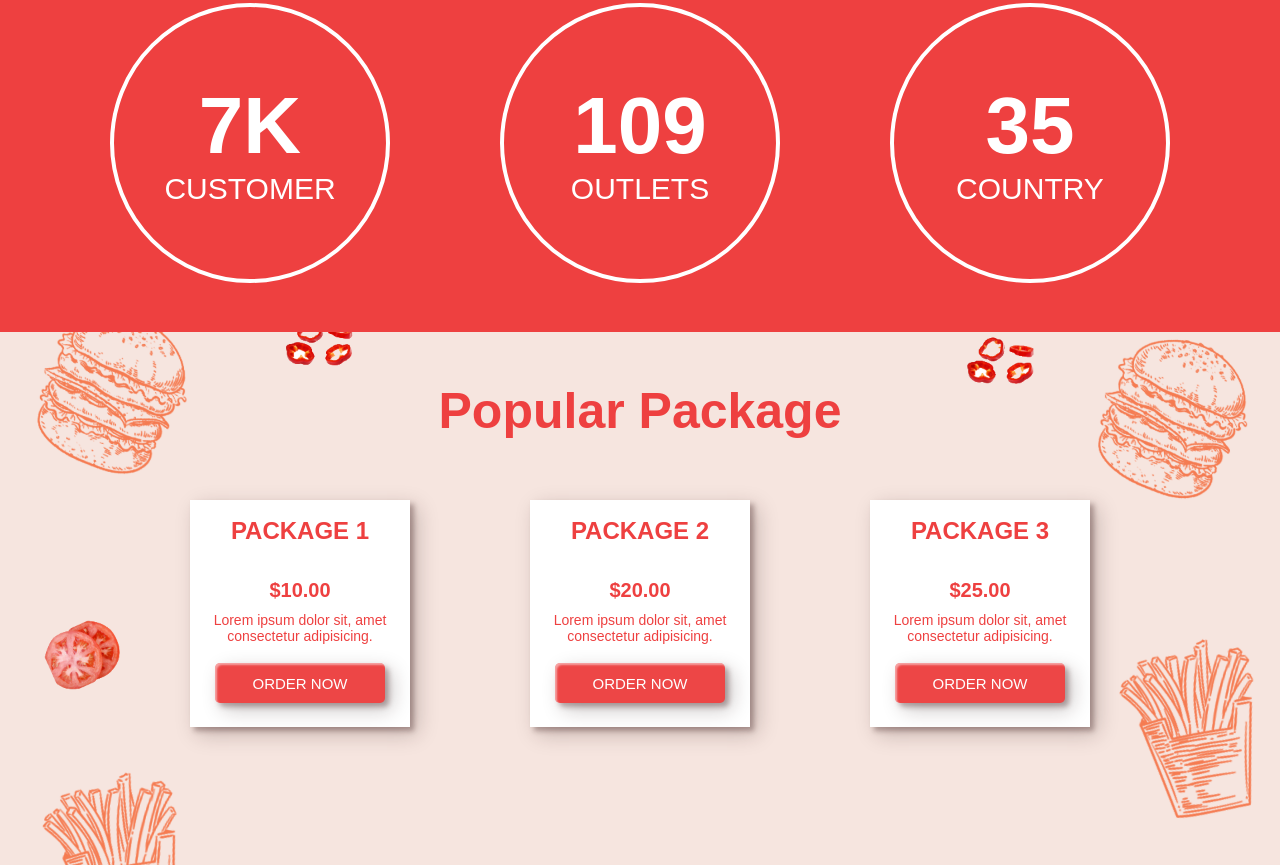
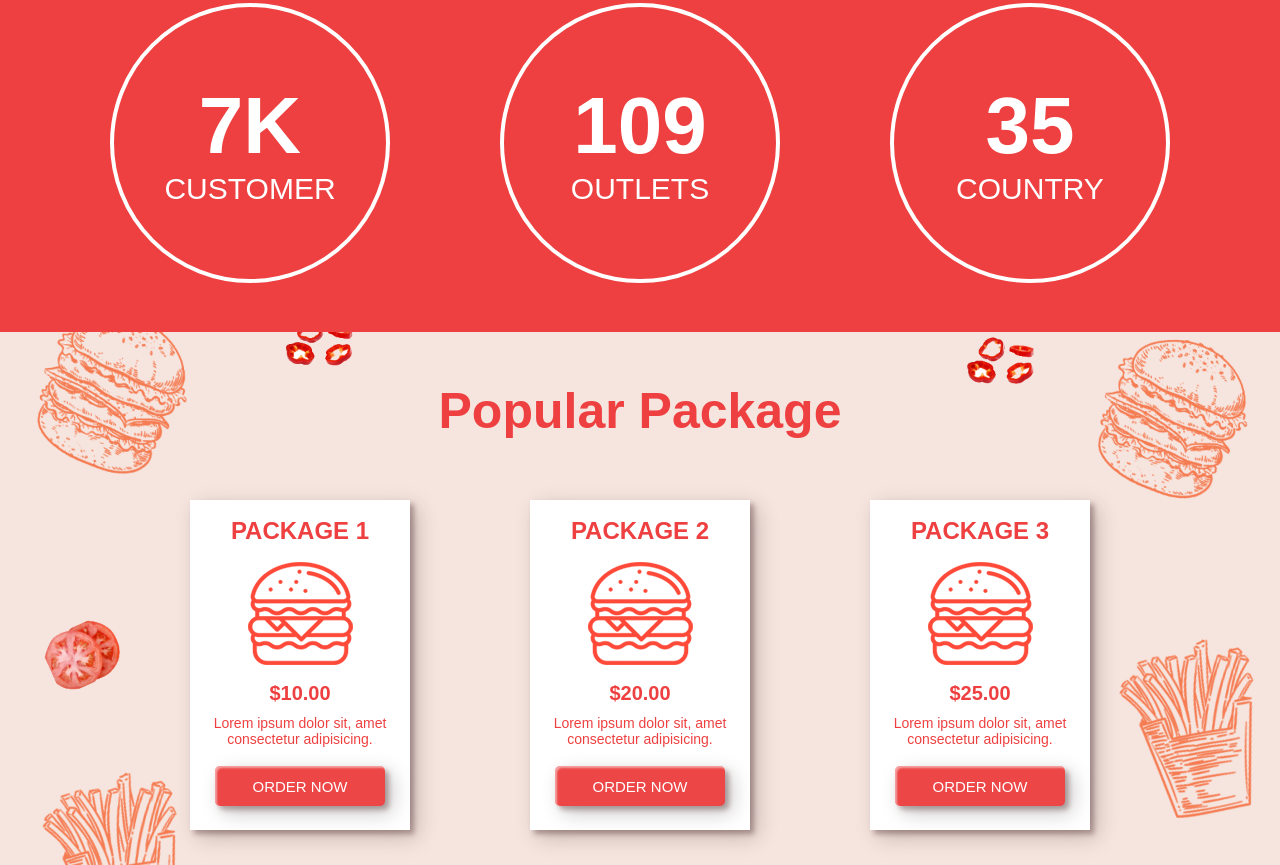
Before and after one commit to YGCodeScape/BurgerBee-, a plain HTML site: page index.htm in a window 1280 px wide. Shown: the part 1928-2793 px from the top of the page. Drawn offline with nearby package versions, Linux system fonts and the light colour scheme; files whose address does not match are found by name; a web font is replaced by a local one.

Commit message:
aded pge 4

```diff
--- a/index.htm
+++ b/index.htm
@@ -55,7 +55,7 @@
                   <button class="button-3" style="--i:3">ORDER NOW</button>
              </section>
              <section class="big-b-right">
-                  <img src="/img/burgurbee/second-round-b.png" alt="big-burd">
+                  <img src="./img/second-round-b.png" alt="big-burd">
              </section>
         </div>
     </div>
@@ -80,7 +80,7 @@
            <div class="pp-frames">
                 <article class="pp-article">
                      <span class="pp-span-1">PACKAGE 1</span>
-                     <img src="/img/burgurbee/pack-icon.png" alt="">
+                     <img src="./img/pack-icon.png" alt="">
                      <span class="pp-span-2">$10.00</span>
                      <p>Lorem ipsum dolor sit, amet consectetur adipisicing.</p>
                      <button class="button-4" style="--i:4"> ORDER NOW</button>
@@ -88,7 +88,7 @@
 
                 <article class="pp-article">
                      <span class="pp-span-1">PACKAGE 2</span>
-                     <img src="/img/burgurbee/pack-icon.png" alt="">
+                     <img src="./img/pack-icon.png" alt="">
                      <span class="pp-span-2"> $20.00</span>
                      <p>Lorem ipsum dolor sit, amet consectetur adipisicing.</p>
                      <button class="button-4" style="--i:4">ORDER NOW</button>
@@ -96,7 +96,7 @@
 
                 <article class="pp-article">
                      <span class="pp-span-1">PACKAGE 3</span>
-                     <img src="/img/burgurbee/pack-icon.png" alt="">
+                     <img src="./img/pack-icon.png" alt="">
                      <span class="pp-span-2">$25.00</span>
                      <p>Lorem ipsum dolor sit, amet consectetur adipisicing.</p>
                      <button class="button-4" style="--i:4"> ORDER NOW</button>
```
